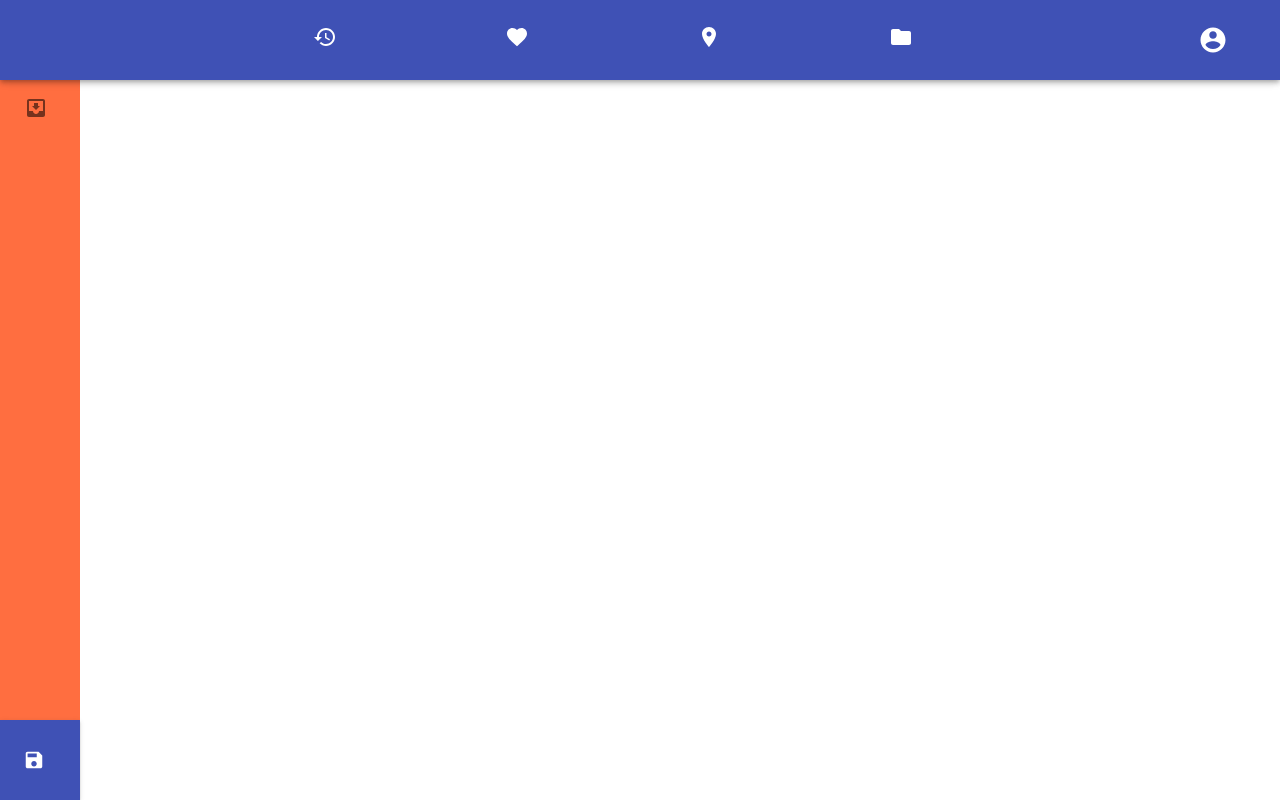
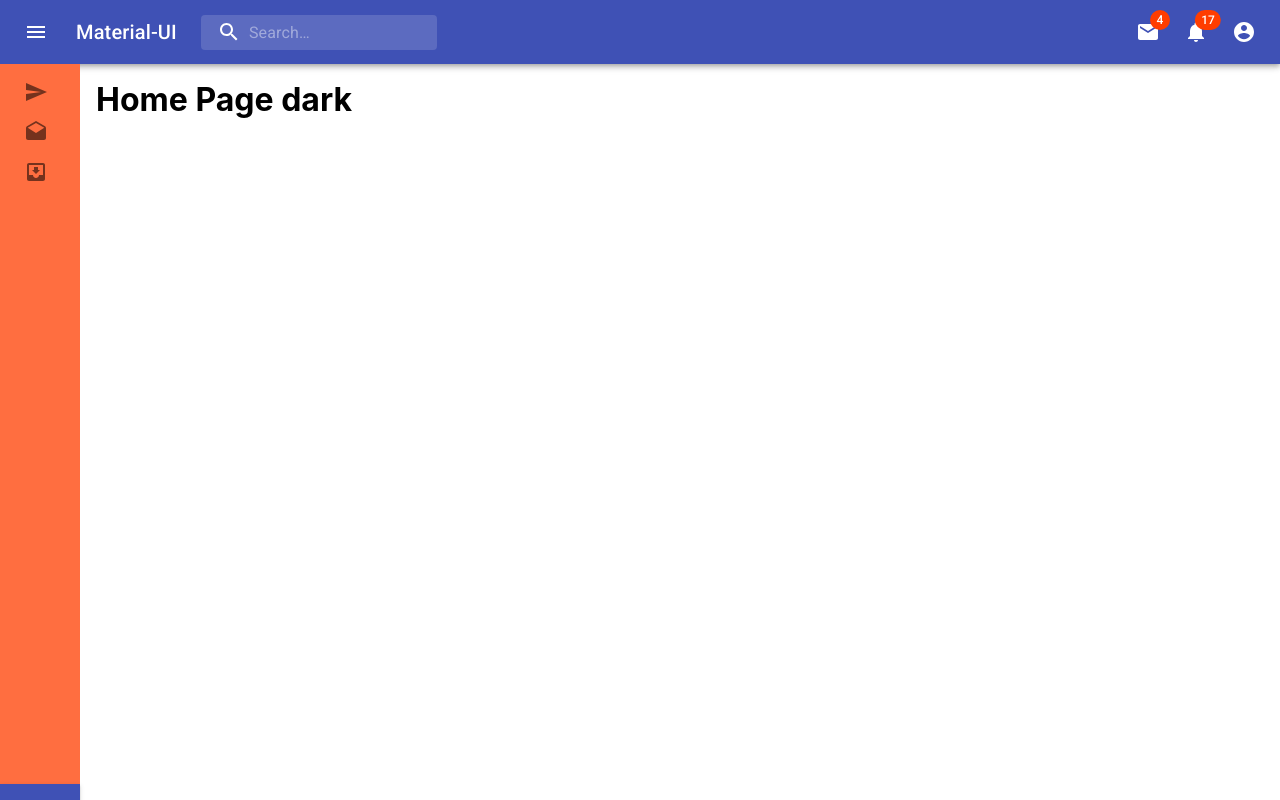
Before and after one commit to Re7wac/react-redux, a React (Create React App) app: page / in a window 1280 px wide. Built offline with nearby package versions, Linux system fonts and the light colour scheme.

Commit message:
all element are material element

```diff
--- a/src/App.js
+++ b/src/App.js
@@ -4,16 +4,51 @@
 import MainContent from "./components/main-content/MainContent";
 import { BrowserRouter as Router } from "react-router-dom";
 import Navbar from "./components/nav-bar";
-const App = probs => {
+import { Grid, Paper, makeStyles } from "@material-ui/core";
+import { connect } from "react-redux";
+const useStyles = makeStyles(theme => ({
+  root: {
+    flexGrow: 1
+  }
+}));
+const App = props => {
+  const classes = useStyles();
   return (
-    <div className="app-container">
+    <div className={classes.root}>
       <Router>
-        <Navbar />
-        <SideBar />
-        <MainContent />
+        <Grid
+          container
+          direction="row"
+          justify="flex-start"
+          alignItems="flex-start"
+        >
+          <Grid container spacing={12}>
+            <Grid item xs>
+              <Navbar />
+            </Grid>
+          </Grid>
+          <Grid container spacing={12}>
+            <Grid
+              item
+              style={{
+                width: props.sideBar.open === "open" ? "250px" : "80px"
+              }}
+            >
+              <SideBar />
+            </Grid>
+            <Grid item xs>
+              <MainContent />
+            </Grid>
+          </Grid>
+        </Grid>
       </Router>
     </div>
   );
 };
 
-export default App;
+const mapStateToProps = state => ({
+  sideBar: state.sideBar.open,
+  theme: state.theme.theme
+});
+
+export default connect(mapStateToProps)(App);
--- a/src/components/main-content/MainContent.jsx
+++ b/src/components/main-content/MainContent.jsx
@@ -1,13 +1,12 @@
 import React, { Fragment } from "react";
-import { connect } from "react-redux";
-import { Route, Redirect, Switch } from "react-router-dom";
+import { Redirect, Route, Switch } from "react-router-dom";
 import AboutPage from "../../pages/AboutPage";
 import ContactusPage from "../../pages/ContactusPage";
+import EventsPage from "../../pages/EventsPage";
 import HomePage from "../../pages/HomePage";
 import NewsPage from "../../pages/NewsPage";
-import EventsPage from "../../pages/EventsPage";
+import ServicesPage from "../../pages/ServicesPage";
 import SupportPage from "../../pages/SupportPage";
-import ServicesPage from "../../pages/ServicesPage";
 
 const MainContent = props => {
   return (
@@ -27,9 +26,4 @@
   );
 };
 
-const mapStateToProps = state => ({
-  sideBar: state.sideBar.open,
-  theme: state.theme.theme
-});
-
-export default connect(mapStateToProps)(MainContent);
+export default MainContent;
--- a/src/components/nav-bar/Navbar.jsx
+++ b/src/components/nav-bar/Navbar.jsx
@@ -1,38 +1,231 @@
 import AppBar from "@material-ui/core/AppBar";
-import { makeStyles } from "@material-ui/core/styles";
+import { makeStyles, fade } from "@material-ui/core/styles";
 import Toolbar from "@material-ui/core/Toolbar";
 import React from "react";
-import "./nav-bar.css";
 import Navmenu from "./nav-menu/Navmenu";
-import Search from "./search/Search";
-import Signin from "../nav-bar/sign-in/Signin";
-
-const useStyles = makeStyles(x => ({
-  root: {
-    flexGrow: 1,
-    height: "100%",
-    width: "100$"
+import { Menu, MenuItem, IconButton, Badge } from "@material-ui/core";
+import MailIcon from "@material-ui/icons/Mail";
+import NotificationsIcon from "@material-ui/icons/Notifications";
+import MoreIcon from "@material-ui/icons/MoreVert";
+import AccountCircle from "@material-ui/icons/AccountCircle";
+import MenuIcon from "@material-ui/icons/Menu";
+import SearchIcon from "@material-ui/icons/Search";
+import Typography from "@material-ui/core/Typography";
+import InputBase from "@material-ui/core/InputBase";
+const useStyles = makeStyles(theme => ({
+  grow: {
+    flexGrow: 1
   },
-
   menuButton: {
-    marginRight: x.spacing(2)
+    marginRight: theme.spacing(2)
   },
   title: {
-    flexGrow: 1
+    display: "none",
+    [theme.breakpoints.up("sm")]: {
+      display: "block"
+    }
+  },
+  search: {
+    position: "relative",
+    borderRadius: theme.shape.borderRadius,
+    backgroundColor: fade(theme.palette.common.white, 0.15),
+    "&:hover": {
+      backgroundColor: fade(theme.palette.common.white, 0.25)
+    },
+    marginRight: theme.spacing(2),
+    marginLeft: 0,
+    width: "100%",
+    [theme.breakpoints.up("sm")]: {
+      marginLeft: theme.spacing(3),
+      width: "auto"
+    }
+  },
+  searchIcon: {
+    padding: theme.spacing(0, 2),
+    height: "100%",
+    position: "absolute",
+    pointerEvents: "none",
+    display: "flex",
+    alignItems: "center",
+    justifyContent: "center"
+  },
+  inputRoot: {
+    color: "inherit"
+  },
+  inputInput: {
+    padding: theme.spacing(1, 1, 1, 0),
+    // vertical padding + font size from searchIcon
+    paddingLeft: `calc(1em + ${theme.spacing(4)}px)`,
+    transition: theme.transitions.create("width"),
+    width: "100%",
+    [theme.breakpoints.up("md")]: {
+      width: "20ch"
+    }
+  },
+  sectionDesktop: {
+    display: "none",
+    [theme.breakpoints.up("md")]: {
+      display: "flex"
+    }
+  },
+  sectionMobile: {
+    display: "flex",
+    [theme.breakpoints.up("md")]: {
+      display: "none"
+    }
   }
 }));
 
 export default function() {
   const classes = useStyles();
 
+  const [anchorEl, setAnchorEl] = React.useState(null);
+  const [mobileMoreAnchorEl, setMobileMoreAnchorEl] = React.useState(null);
+
+  const isMenuOpen = Boolean(anchorEl);
+  const isMobileMenuOpen = Boolean(mobileMoreAnchorEl);
+
+  const handleProfileMenuOpen = event => {
+    setAnchorEl(event.currentTarget);
+  };
+
+  const handleMobileMenuClose = () => {
+    setMobileMoreAnchorEl(null);
+  };
+
+  const handleMenuClose = () => {
+    setAnchorEl(null);
+    handleMobileMenuClose();
+  };
+
+  const handleMobileMenuOpen = event => {
+    setMobileMoreAnchorEl(event.currentTarget);
+  };
+
+  const menuId = "primary-search-account-menu";
+  const renderMenu = (
+    <Menu
+      anchorEl={anchorEl}
+      anchorOrigin={{ vertical: "top", horizontal: "right" }}
+      id={menuId}
+      keepMounted
+      transformOrigin={{ vertical: "top", horizontal: "right" }}
+      open={isMenuOpen}
+      onClose={handleMenuClose}
+    >
+      <MenuItem onClick={handleMenuClose}>Profile</MenuItem>
+      <MenuItem onClick={handleMenuClose}>My account</MenuItem>
+    </Menu>
+  );
+
+  const mobileMenuId = "primary-search-account-menu-mobile";
+  const renderMobileMenu = (
+    <Menu
+      anchorEl={mobileMoreAnchorEl}
+      anchorOrigin={{ vertical: "top", horizontal: "right" }}
+      id={mobileMenuId}
+      keepMounted
+      transformOrigin={{ vertical: "top", horizontal: "right" }}
+      open={isMobileMenuOpen}
+      onClose={handleMobileMenuClose}
+    >
+      <MenuItem>
+        <IconButton aria-label="show 4 new mails" color="inherit">
+          <Badge badgeContent={4} color="secondary">
+            <MailIcon />
+          </Badge>
+        </IconButton>
+        <p>Messages</p>
+      </MenuItem>
+      <MenuItem>
+        <IconButton aria-label="show 11 new notifications" color="inherit">
+          <Badge badgeContent={11} color="secondary">
+            <NotificationsIcon />
+          </Badge>
+        </IconButton>
+        <p>Notifications</p>
+      </MenuItem>
+      <MenuItem onClick={handleProfileMenuOpen}>
+        <IconButton
+          aria-label="account of current user"
+          aria-controls="primary-search-account-menu"
+          aria-haspopup="true"
+          color="inherit"
+        >
+          <AccountCircle />
+        </IconButton>
+        <p>Profile</p>
+      </MenuItem>
+    </Menu>
+  );
+
   return (
-    <div className={classes.root}>
-      <AppBar>
+    <div className={classes.grow}>
+      <AppBar position="static">
         <Toolbar>
-          <Navmenu />
-          <Signin />
+          <IconButton
+            edge="start"
+            className={classes.menuButton}
+            color="inherit"
+            aria-label="open drawer"
+          >
+            <MenuIcon />
+          </IconButton>
+          <Typography className={classes.title} variant="h6" noWrap>
+            Material-UI
+          </Typography>
+
+          <div className={classes.search}>
+            <div className={classes.searchIcon}>
+              <SearchIcon />
+            </div>
+            <InputBase
+              placeholder="Search…"
+              classes={{
+                root: classes.inputRoot,
+                input: classes.inputInput
+              }}
+              inputProps={{ "aria-label": "search" }}
+            />
+          </div>
+          <div className={classes.grow} />
+          <div className={classes.sectionDesktop}>
+            <IconButton aria-label="show 4 new mails" color="inherit">
+              <Badge badgeContent={4} color="secondary">
+                <MailIcon />
+              </Badge>
+            </IconButton>
+            <IconButton aria-label="show 17 new notifications" color="inherit">
+              <Badge badgeContent={17} color="secondary">
+                <NotificationsIcon />
+              </Badge>
+            </IconButton>
+            <IconButton
+              edge="end"
+              aria-label="account of current user"
+              aria-controls={menuId}
+              aria-haspopup="true"
+              onClick={handleProfileMenuOpen}
+              color="inherit"
+            >
+              <AccountCircle />
+            </IconButton>
+          </div>
+          <div className={classes.sectionMobile}>
+            <IconButton
+              aria-label="show more"
+              aria-controls={mobileMenuId}
+              aria-haspopup="true"
+              onClick={handleMobileMenuOpen}
+              color="inherit"
+            >
+              <MoreIcon />
+            </IconButton>
+          </div>
         </Toolbar>
       </AppBar>
+      {renderMobileMenu}
+      {renderMenu}
     </div>
   );
 }
--- a/src/components/nav-bar/nav-menu/Navmenu.jsx
+++ b/src/components/nav-bar/nav-menu/Navmenu.jsx
@@ -11,7 +11,7 @@
 const useStyles = makeStyles(theme => ({
   root: {
     width: "100%",
-    height: 80,
+    height: "100%",
     background: theme.palette.primary.main,
 
     display: "flex"
--- a/src/components/nav-bar/search/Search.jsx
+++ /dev/null
@@ -1,84 +0,0 @@
-import React from "react";
-
-import InputBase from "@material-ui/core/InputBase";
-import { fade, makeStyles } from "@material-ui/core/styles";
-import SearchIcon from "@material-ui/icons/Search";
-
-const useStyles = makeStyles(theme => ({
-  root: {
-    flexGrow: 1
-    // width: "100%",
-    // background: "rebeccapurple !important"
-    // marginLeft: "10%"
-    // background: theme.palette.primary.light
-  },
-  container: {
-    marginLeft: "1.5rem"
-  },
-  search: {
-    position: "relative",
-    borderRadius: theme.shape.borderRadius,
-    backgroundColor: fade(theme.palette.common.white, 0.15),
-    "&:hover": {
-      backgroundColor: fade(theme.palette.common.white, 0.25)
-    },
-    marginLeft: 0,
-    width: "100%",
-    [theme.breakpoints.up("sm")]: {
-      marginLeft: theme.spacing(1),
-      width: "auto"
-    }
-  },
-  searchIcon: {
-    padding: theme.spacing(0, 2),
-    height: "100%",
-    position: "absolute",
-    pointerEvents: "none",
-    display: "flex",
-    alignItems: "center",
-    justifyContent: "center"
-  },
-  inputRoot: {
-    color: "inherit"
-  },
-  inputInput: {
-    padding: theme.spacing(1, 1, 1, 0),
-    height: "3.3ch",
-    // vertical padding + font size from searchIcon
-    paddingLeft: `calc(1em + ${theme.spacing(4)}px)`,
-    transition: theme.transitions.create("width"),
-    width: "100%",
-    [theme.breakpoints.up("sm")]: {
-      width: "15ch",
-      "&:focus": {
-        width: "20ch"
-      }
-    }
-  }
-}));
-
-const Search = props => {
-  const classes = useStyles();
-
-  return (
-    <div className={classes.container}>
-      <div className={classes.root}>
-        <div className={classes.search}>
-          <div className={classes.searchIcon}>
-            <SearchIcon />
-          </div>
-          <InputBase
-            placeholder="Search…"
-            classes={{
-              root: classes.inputRoot,
-              input: classes.inputInput
-            }}
-            inputProps={{ "aria-label": "search" }}
-          />
-        </div>
-      </div>
-    </div>
-  );
-};
-
-export default Search;
--- a/src/components/nav-bar/sign-in/Signin.jsx
+++ /dev/null
@@ -1,22 +0,0 @@
-import React from "react";
-import IconButton from "@material-ui/core/IconButton";
-import AccountCircleIcon from "@material-ui/icons/AccountCircle";
-import { makeStyles } from "@material-ui/core";
-const useStyles = makeStyles(theme => ({
-  root: {
-    color: theme.palette.secondary.contrastText,
-    right: theme.spacing(2)
-  }
-}));
-const Signin = props => {
-  const classes = useStyles();
-  return (
-    <div className="signin-container">
-      <IconButton className={classes.root} aria-label="add an alarm">
-        <AccountCircleIcon style={{ fontSize: 30 }} />
-      </IconButton>
-    </div>
-  );
-};
-
-export default Signin;
```
Also changed, not shown: src/components/nav-bar/switch-language/Language.jsx (deleted, +0 -7 lines).
